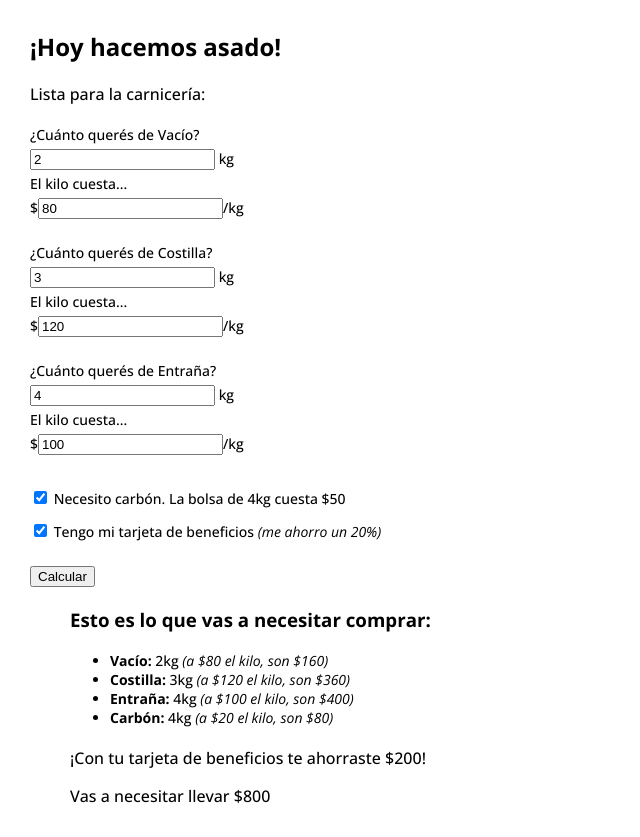
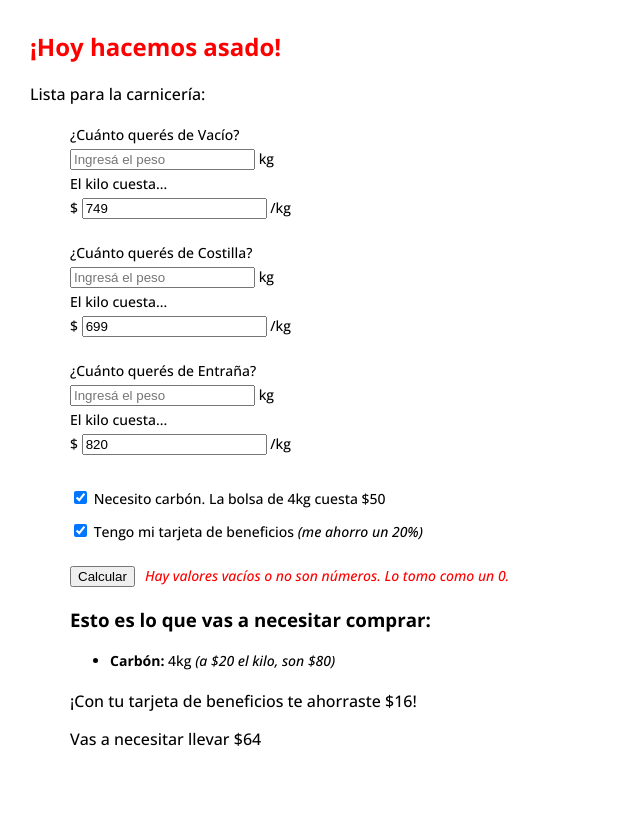
Before and after one commit to lucianozurlo/Desafio5-Eventos, a plain HTML site: page index.html in a window 1280 px wide. Both pictures are taken after a click on the button "Calcular". Shown: the whole page, without its empty margins (0-640 px from the left). After the commit the page ends 800 px from the top, so only its background shows below. Drawn offline with nearby package versions, Linux system fonts and the light colour scheme.

Commit message:
first commit

```diff
--- a/index.html
+++ b/index.html
@@ -8,76 +8,81 @@
 	<title>Desafío Eventos - Luciano Zurlo</title>
 	<link rel="preconnect" href="https://fonts.googleapis.com">
 	<link rel="preconnect" href="https://fonts.gstatic.com" crossorigin>
-    <link href="https://fonts.googleapis.com/css2?family=Open+Sans:ital,wght@0,300;0,500;0,700;1,300&display=swap"
+	<link href="https://fonts.googleapis.com/css2?family=Open+Sans:ital,wght@0,300;0,500;0,700;1,300;1,500&display=swap"
 		rel="stylesheet">
 	<style>
 		body {
-            font-family: 'Open Sans', sans-serif;
+			font-family: "Open Sans", sans-serif;
 			margin: 30px;
 		}
+
 		li {
 			font-size: 14px;
 		}
+
 		#listado li,
 		#conclusion {
 			margin-left: 40px;
 		}
+
 		#listado li:last-child {
 			margin-bottom: 20px;
 		}
 
-
-
+		#mensaje {
+			color: red;
+			font-weight: 500;
+			font-style: italic;
+			margin-left: 10px;
+		}
 	</style>
 </head>
 
 <body>
-
 	<div id="asado">
-        <h2>¡Hoy hacemos asado!</h2>
+		<h2 style="color: red">¡Hoy hacemos asado!</h2>
 		<p>Lista para la carnicería:</p>
-        <ul id="form"></ul>
-        <li style="list-style: none; margin-bottom: 20px;">
+		<ul id="form">
+			<li style="list-style: none; margin-bottom: 20px">
 				<label for="cantVacio" style="line-height: 2">¿Cuánto querés de Vacío?</label><br>
-            <input id="cantVacio" type="text" placeholder="Vacío" value="2"> kg<br>
+				<input id="cantVacio" type="text" placeholder="Ingresá el peso"> kg<br>
 				<label for="precioVacio" style="line-height: 2">El kilo cuesta...</label><br>
-            $<input id="precioVacio" type="text" placeholder="Vacío" value="80">/kg
+				$ <input id="precioVacio" type="text" value="749"> /kg
 			</li>
-        <li style="list-style: none; margin-bottom: 20px;">
+			<li style="list-style: none; margin-bottom: 20px">
 				<label for="cantCostilla" style="line-height: 2">¿Cuánto querés de Costilla?</label><br>
-            <input id="cantCostilla" type="text" placeholder="Costilla" value="3"> kg<br>
+				<input id="cantCostilla" type="text" placeholder="Ingresá el peso"> kg<br>
 				<label for="precioCostilla" style="line-height: 2">El kilo cuesta...</label><br>
-            $<input id="precioCostilla" type="text" placeholder="Vacío" value="120">/kg
+				$ <input id="precioCostilla" type="text" value="699"> /kg
 			</li>
-        <li style="list-style: none; margin-bottom: 30px;">
+			<li style="list-style: none; margin-bottom: 30px">
 				<label for="cantEntrana" style="line-height: 2">¿Cuánto querés de Entraña?</label><br>
-            <input id="cantEntrana" type="text" placeholder="Entraña" value="4"> kg<br>
+				<input id="cantEntrana" type="text" placeholder="Ingresá el peso"> kg<br>
 				<label for="precioEntrana" style="line-height: 2">El kilo cuesta...</label><br>
-            $<input id="precioEntrana" type="text" placeholder="Vacío" value="100">/kg
+				$ <input id="precioEntrana" type="text" value="820"> /kg
 			</li>
-        <li style="list-style: none; margin-bottom: 5px;">
+			<li style="list-style: none; margin-bottom: 5px">
 				<input id="checkCarbon" type="checkbox" checked>
 				<label for="checkCarbon" style="line-height: 2">Necesito carbón. La bolsa de 4kg cuesta $50</label>
 			</li>
-        <li style="list-style: none; margin-bottom: 20px;">
+			<li style="list-style: none; margin-bottom: 20px">
 				<input id="checkBeneficios" type="checkbox" checked>
 				<label for="checkBeneficios" style="line-height: 2">Tengo mi tarjeta de beneficios <em>(me ahorro un
 						20%)</em></label>
 			</li>
-        <li style="list-style: none; margin-bottom: 20px;">
-            <input type="button" id="btnCalcular" value="Calcular">
+			<li style="list-style: none; margin-bottom: 20px">
+				<input type="button" id="btnCalcular" value="Calcular"><span id="mensaje"></span>
 			</li>
-
-        <ul id="listado">
 		</ul>
-        <p id="conclusion">
-            </ul>
+		<ul id="listado"></ul>
+		<p id="conclusion"></p>
 	</div>
 
-
-
-
-    <script src="scripts.js"></script>
+	<script src="js/variables.js"></script>
+	<script src="js/funciones.js"></script>
+	<script src="js/base.js"></script>
+	<script src="js/eventos.js"></script>
+	<script src="js/consola.js"></script>
 </body>
 
 </html>
--- /dev/null
+++ b/js/base.js
@@ -0,0 +1,53 @@
+//Función que muestra resultado
+const lista = () => {
+    calcularForm();
+
+    //Declaro precios finales del asado
+    precioVacioFinal = asado[0].preciototal;
+    precioCostillaFinal = asado[1].preciototal;
+    precioEntranaFinal = asado[2].preciototal;
+    precioCarbonFinal = asado[3].preciototal;
+    totalPrecioAsado = asado.reduce((sumas, item) => sumas + item.preciototal, 0);
+    console.log(`Mostrar totales: ${totalPrecioAsado}`) // 66250
+
+    //Creo un nuevo filtrando los array que no tienen un valor 0
+    asadoOK = asado.filter((item) => item.peso !== 0);
+
+    if (totalPrecioAsado !== 0) {
+
+        //Si tengo la tarjeta de beneficios, descuento un 20% al total
+        if (checkBeneficios == true) {
+            descuento = Math.round(totalPrecioAsado * 100 * 0.2) / 100;;
+            leyendaBeneficios = `¡Con tu tarjeta de beneficios te ahorraste \$${descuento}!`;
+        } else {
+            descuento = 0;
+            leyendaBeneficios = `No tenés la tarjeta de beneficios`;
+        };
+
+        //Defino la constante total con el resultado final
+        total = parseFloat(totalPrecioAsado) - descuento;
+
+        let conclusion = document.querySelector("#conclusion");
+        conclusion.innerText = `Vas a necesitar llevar \$${total}`;
+        console.log(`Vas a necesitar llevar $${total}`)
+
+        let listado = document.querySelector("#listado");
+        listado.innerHTML = "<h3>Esto es lo que vas a necesitar comprar:</h3>";
+
+        for (const corte of asadoOK) {
+            listadoItems = document.createElement("li");
+            listadoItems.innerHTML = `<strong> ${corte.nombre}:</strong> ${corte.peso}kg <em>(a $${corte.preciokilo} el kilo, son $${corte.preciototal})</em>`;
+            listado.appendChild(listadoItems);
+
+            console.log(`Listado final HTML: ${listadoItems.innerHTML}`)
+        }
+
+        listado.innerHTML += leyendaBeneficios;
+    } else {
+        conclusion = document.querySelector("#conclusion");
+        conclusion.innerHTML = '¡No necesitás comprar nada!'; //Si no necesitás comprar nada no te muestra la opción de pagar con tarjeta de beneficios
+        console.log('¡No necesitás comprar nada!')
+    }
+
+    consola();
+}
--- /dev/null
+++ b/js/consola.js
@@ -0,0 +1,43 @@
+//CONSOLE
+const consola = () => {
+    console.log('*********************************************');
+    console.log(' Valores Input ');
+    console.log('---------------------------------------------');
+    console.log(cantVacio);
+    console.log(precioVacio);
+    console.log(cantCostilla);
+    console.log(precioCostilla);
+    console.log(cantEntrana);
+    console.log(precioEntrana);
+    console.log('*********************************************');
+    console.log(' Valores CheckNaN ');
+    console.log('---------------------------------------------');
+    console.log(asado);
+    console.log('---------------------------------------------');
+    console.log(`Cantidad Vacío: ${asado[0].peso}`);
+    console.log(`Cantidad Costilla: ${asado[1].peso}`);
+    console.log(`Cantidad Entraña: ${asado[2].peso}`);
+    console.log(`Sumar Carbón: ${checkCarbon}`);
+    console.log(`Tengo Descuento: ${checkBeneficios}`);
+    console.log('---------------------------------------------');
+    console.log(`Precio del Vacío: ${asado[0].preciokilo}`);
+    console.log(`Precio del Costilla: ${asado[1].preciokilo}`);
+    console.log(`Precio de la Entraña: ${asado[2].preciokilo}`);
+    console.log(`Precio del Carbón: ${asado[3].preciokilo}`);
+    console.log('---------------------------------------------');
+    console.log(`Precio Final del Vacío: ${asado[0].preciototal}`);
+    console.log(`Precio Final del Costilla: ${asado[1].preciototal}`);
+    console.log(`Precio Final de la Entraña: ${asado[2].preciototal}`);
+    console.log(`Precio Final del Carbón: ${asado[3].preciototal}`);
+    console.log('---------------------------------------------');
+    console.log(`Suma de la carne y carbón: ${totalPrecioAsado}`);
+    console.log('---------------------------------------------');
+    console.log(`Descuento: ${descuento}`);
+    console.log('---------------------------------------------');
+    console.log(`Total: ${total}`);
+    console.log('*********************************************');
+    console.log(leyendaBeneficios);
+    console.log(`Leyenda: ${conclusion.innerHTML}`)
+    console.log('---------------------------------------------');
+    console.log(asadoOK);
+}
--- /dev/null
+++ b/js/eventos.js
@@ -0,0 +1,6 @@
+//EVENTOS
+document.addEventListener('DOMContentLoaded', () => {
+    total;
+})
+let btnCalcular = document.querySelector('#btnCalcular');
+btnCalcular.onclick = () => lista();
--- /dev/null
+++ b/js/funciones.js
@@ -0,0 +1,70 @@
+//Chequeo si algún valor (peso x kilo o precio) no es un número. Si es así, lo convierte en 0
+const checkIsNAN = () => {
+    const mensaje = () => {
+        document.querySelector('#mensaje').innerHTML = 'Hay valores vacíos o no son números. Lo tomo como un 0.';
+    };
+    for (const item of asado) {
+        if (isNaN(item.peso)) {
+            mensaje();
+            console.log(`query: ${mensaje}`);
+            console.log('No ingresaste un número. Lo tomo como un 0');
+            item.peso = parseFloat(0);
+            item.preciototal = parseFloat(0);
+        }
+        else {
+            console.log('es un numero')
+        }
+    }
+    for (const item of asado) {
+        if (isNaN(item.preciokilo)) {
+            mensaje();
+            console.log(`query: ${mensaje}`);
+            console.log('No ingresaste un número. Lo tomo como un 0');
+            item.preciokilo = parseFloat(0);
+            item.preciototal = parseFloat(0);
+        }
+        else {
+            console.log('es un numero')
+        }
+    }
+}
+
+//Construcción objeto CorteAsado
+//Declaramos el array asado
+
+asado = [];
+
+function CorteAsado(nombre, peso, preciokilo) {
+    this.nombre = nombre;
+    this.peso = peso;
+    this.preciokilo = preciokilo;
+    this.preciototal = this.peso * this.preciokilo;
+}
+
+const calcularForm = () => {
+    cantVacio = parseFloat(document.querySelector('#cantVacio').value);
+    cantCostilla = parseFloat(document.querySelector('#cantCostilla').value);
+    cantEntrana = parseFloat(document.querySelector('#cantEntrana').value);
+
+    precioVacio = parseFloat(document.querySelector('#precioVacio').value);
+    precioCostilla = parseFloat(document.querySelector('#precioCostilla').value);
+    precioEntrana = parseFloat(document.querySelector('#precioEntrana').value);
+
+    checkCarbon = document.querySelector('#checkCarbon').checked;
+    checkBeneficios = document.querySelector('#checkBeneficios').checked;
+
+    //Creamos los array por corte de carne y carbon
+    asado.push(new CorteAsado("Vacío", cantVacio, precioVacio));
+    asado.push(new CorteAsado("Costilla", cantCostilla, precioCostilla));
+    asado.push(new CorteAsado("Entraña", cantEntrana, precioEntrana));
+    asado.push(new CorteAsado("Carbón", 4, 20));
+
+    checkIsNAN();
+
+    //Función para sumar el array para el carbón si necesito
+    if (checkCarbon == false) {
+        asado[3].peso = parseFloat(0);
+        asado[3].preciototal = parseFloat(0);
+    };
+
+}
--- /dev/null
+++ b/js/variables.js
@@ -0,0 +1,7 @@
+//VARIABLES
+let cantVacio, cantCostilla, cantEntrana, checkCarbon, checkBeneficios, precioVacio, precioCostilla, precioEntrana, asado;
+let precioVacioFinal, precioCostillaFinal, precioEntranaFinal, precioCarbonFinal, totalPrecioAsado;
+let asadoOK;
+let descuento, leyendaBeneficios;
+let listadoItems;
+let total;
```
Lines whose indentation alone changed are shown as unchanged.
